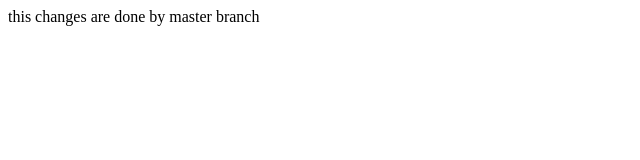
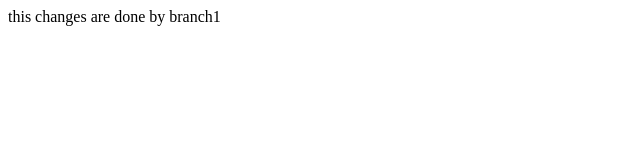
Before and after one commit to sushilkumar666/git, a plain HTML site: page folder1/index.html in a window 1280 px wide. Shown: the full height of the page, 0-640 px from the left. Drawn offline with Linux system fonts and the light colour scheme.

Commit message:
branch1_commit

```diff
--- a/folder1/index.html
+++ b/folder1/index.html
@@ -8,7 +8,7 @@
 </head>
 
 <body>
-    this changes are done by master branch
+    this changes are done by branch1
 </body>
 
 </html>
```
